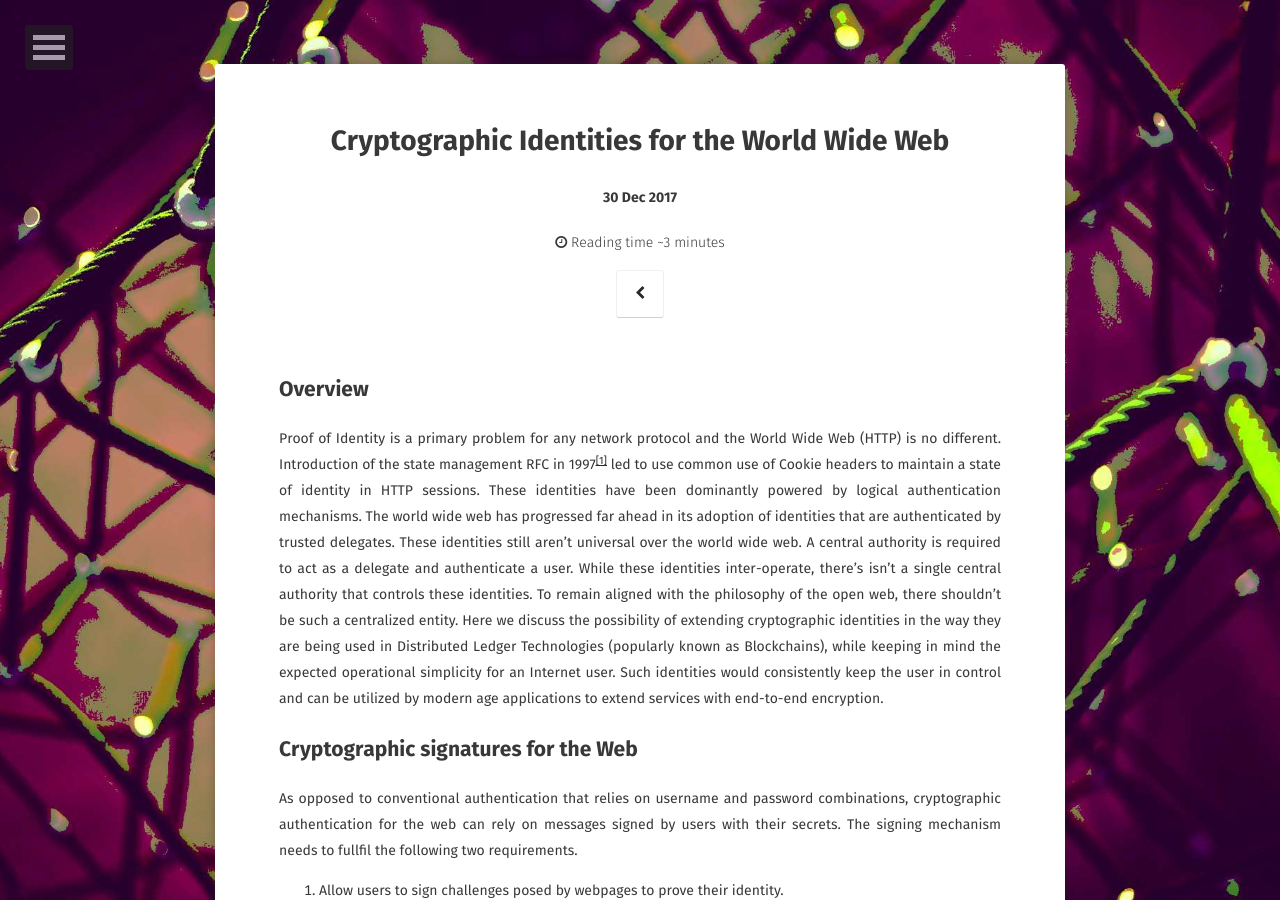
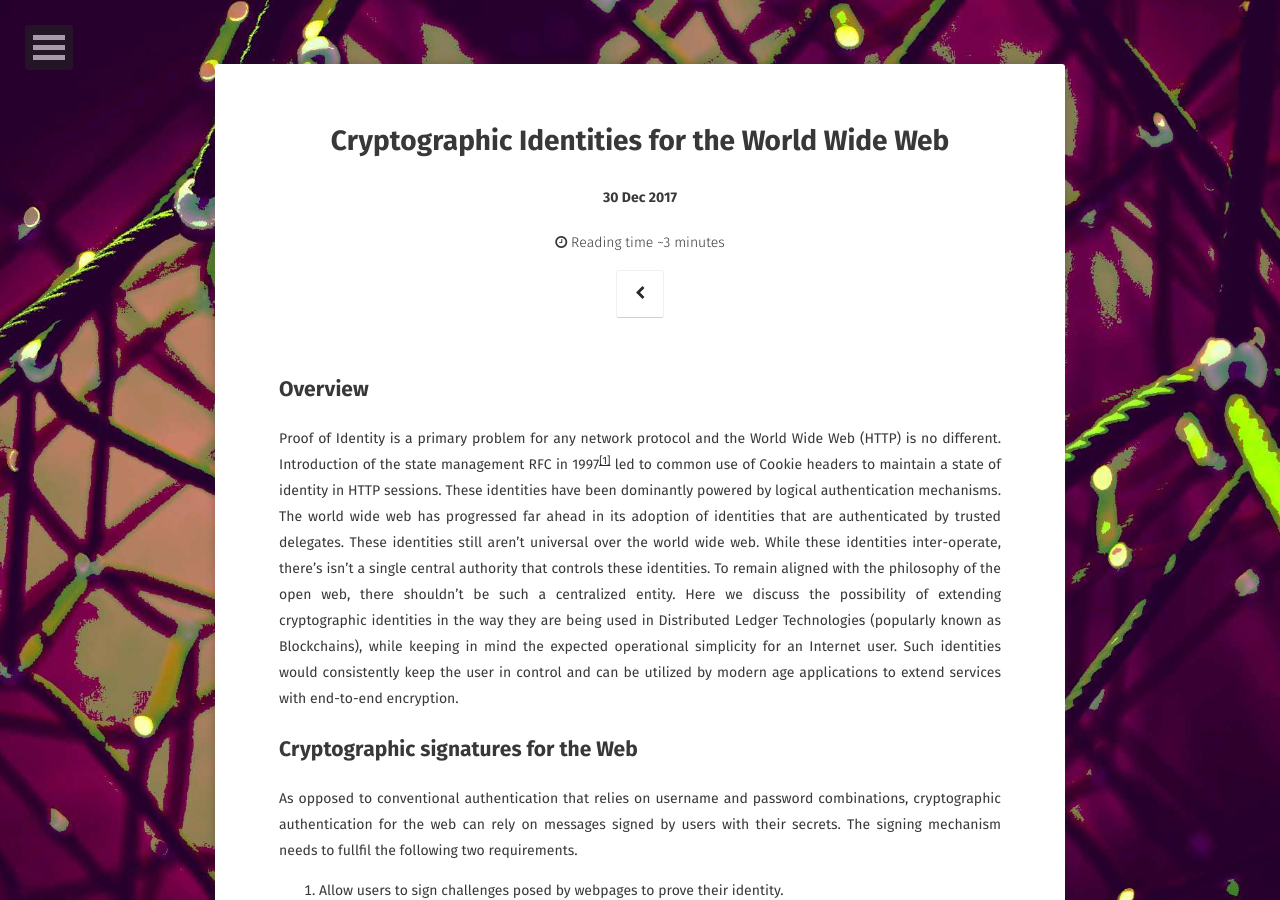
Before and after one commit to hexeight/hexeight.github.io, a Jekyll site: the page built from _posts/2017-30-12-web-crypto.md, in a window 1280 px wide and 900 px high. Built offline with Jekyll 4.4.1, drawn with Linux system fonts in a browser that asks for light colours; some web fonts are replaced; comment, search, counter and statistics services are not loaded.

Commit message:
proof read

```diff
--- a/_posts/2017-30-12-web-crypto.md
+++ b/_posts/2017-30-12-web-crypto.md
@@ -8,7 +8,7 @@ comments: true
 ---
 
 ## Overview
-Proof of Identity is a primary problem for any network protocol and the World Wide Web (HTTP) is no different. Introduction of the state management RFC in 1997<sup><a href="https://tools.ietf.org/html/rfc2109" target="_blank">[1]</a></sup> led to use common use of Cookie headers to maintain a state of identity in HTTP sessions. These identities have been dominantly powered by logical authentication mechanisms. The world wide web has progressed far ahead in its adoption of identities that are authenticated by trusted delegates. These identities still aren't universal over the world wide web. A central authority is required to act as a delegate and authenticate a user. While these identities inter-operate, there's isn't a single central authority that controls these identities. To remain aligned with the philosophy of the open web, there shouldn't be such a centralized entity. Here we discuss the possibility of extending cryptographic identities in the way they are being used in Distributed Ledger Technologies (popularly known as Blockchains), while keeping in mind the expected operational simplicity for an Internet user. Such identities would consistently keep the user in control and can be utilized by modern age applications to extend services with end-to-end encryption.
+Proof of Identity is a primary problem for any network protocol and the World Wide Web (HTTP) is no different. Introduction of the state management RFC in 1997<sup><a href="https://tools.ietf.org/html/rfc2109" target="_blank">[1]</a></sup> led to common use of Cookie headers to maintain a state of identity in HTTP sessions. These identities have been dominantly powered by logical authentication mechanisms. The world wide web has progressed far ahead in its adoption of identities that are authenticated by trusted delegates. These identities still aren't universal over the world wide web. While these identities inter-operate, there's isn't a single central authority that controls these identities. To remain aligned with the philosophy of the open web, there shouldn't be such a centralized entity. Here we discuss the possibility of extending cryptographic identities in the way they are being used in Distributed Ledger Technologies (popularly known as Blockchains), while keeping in mind the expected operational simplicity for an Internet user. Such identities would consistently keep the user in control and can be utilized by modern age applications to extend services with end-to-end encryption.
 
 ## Cryptographic signatures for the Web
 As opposed to conventional authentication that relies on username and password combinations, cryptographic authentication for the web can rely on messages signed by users with their secrets. The signing mechanism needs to fullfil the following two requirements.
```
